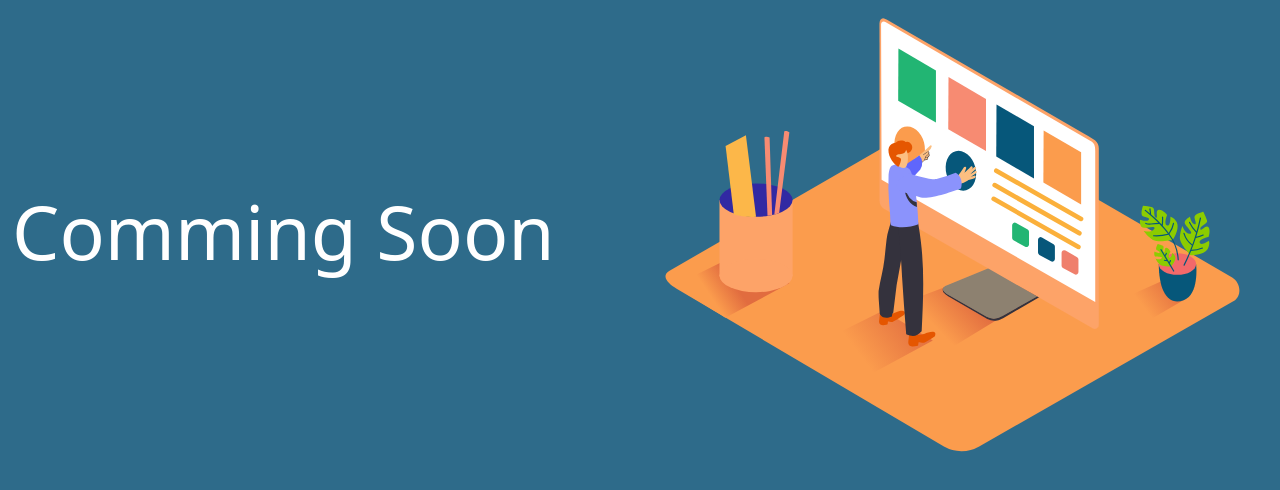
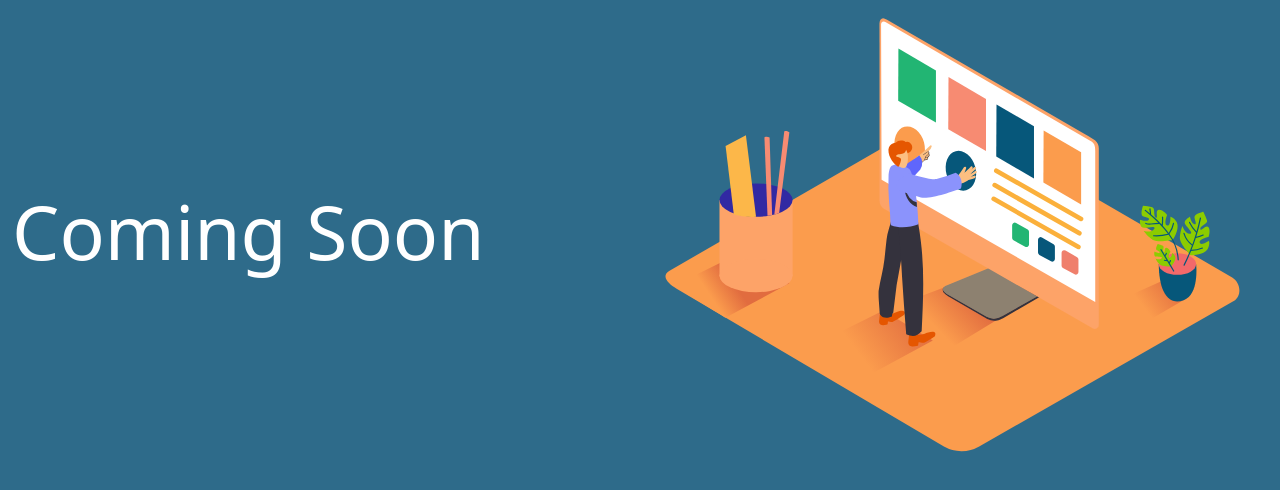
Before and after one commit to bharghava52/bharghava52.github.io, a plain HTML site: page index.html in a window 1280 px wide. Drawn offline with nearby package versions, Linux system fonts and the light colour scheme.

Commit message:
[TASK] comming soon updated

```diff
--- a/index.html
+++ b/index.html
@@ -15,7 +15,7 @@
     <div class="container">
         <div class="row align-items-center">
             <div class="col-sm contruction-content">
-                Comming Soon
+                Coming Soon
             </div>
             <div class="col-sm">
                 <img src="./designer_.svg" alt="under_contruction">
```
